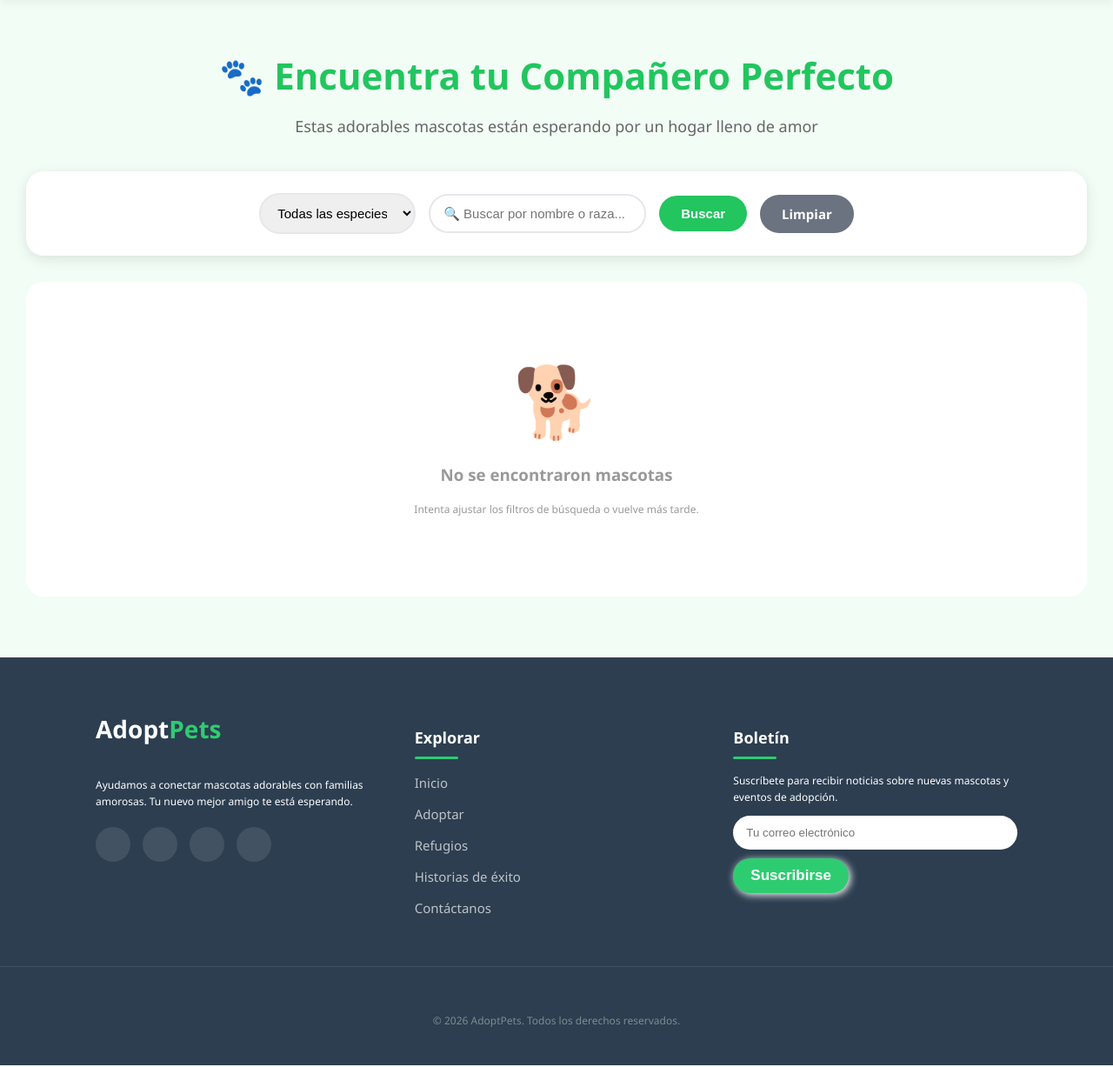
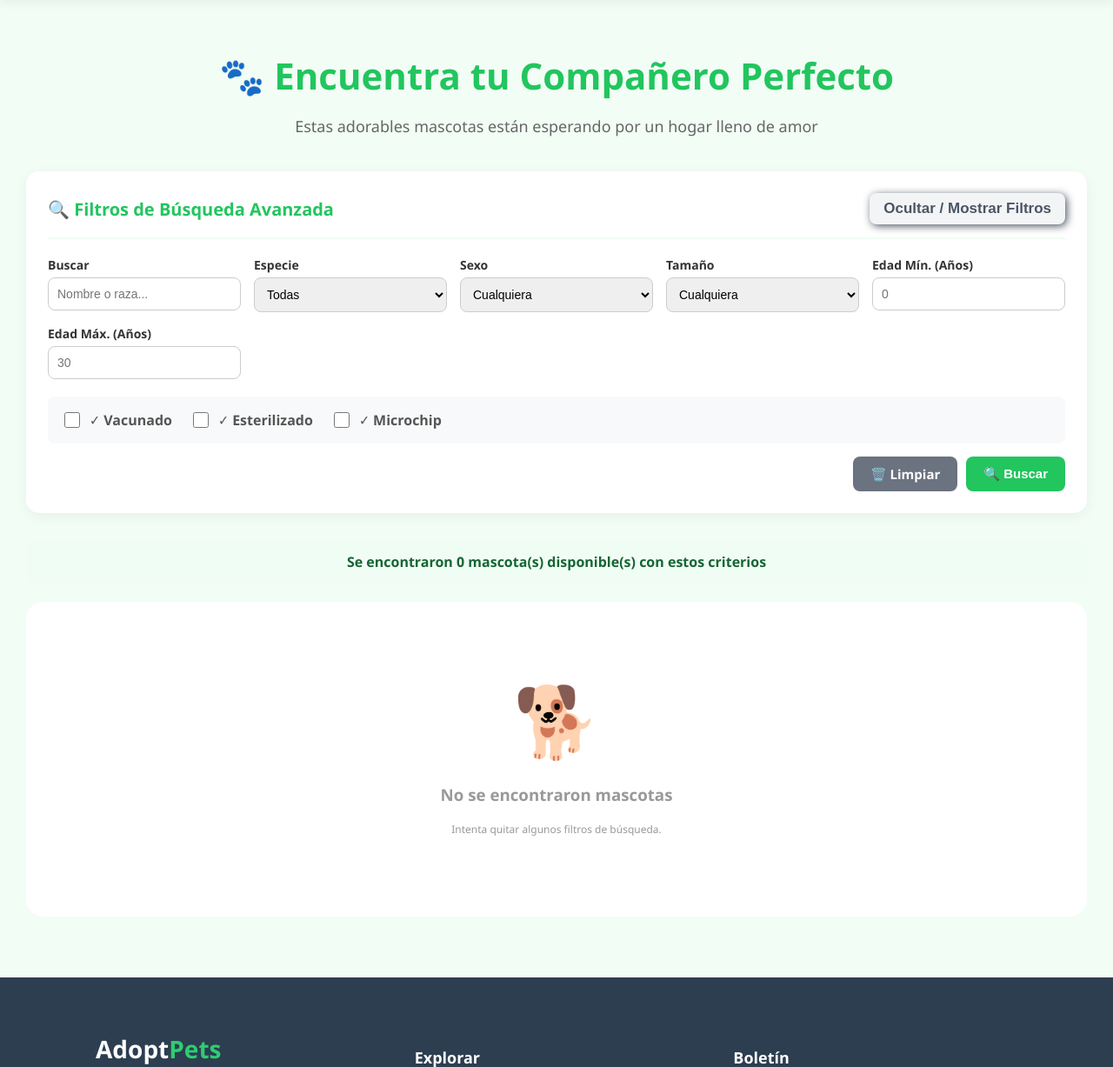
Before and after one commit to HayAky/AdoptPets-PYTHON, a Django app: page /mascotas/ in a window 1280 px wide. Shown: the part 143-1370 px from the top of the page at 87% size. Run offline with Django 5.2, Linux system fonts and the light colour scheme; the visitor is signed in with stand-in values (Sample User, id 1); data that the repository does not hold is empty.

Commit message:
se añadieron try-except, consultas multicriterio, se arreglaron las fotos

```diff
--- a/mascotas/templates/mascotas/lista.html
+++ b/mascotas/templates/mascotas/lista.html
@@ -5,30 +5,32 @@
 
 {% block extra_css %}
     <link href="{% static 'css/publicmasco.css' %}" rel="stylesheet">
+    <style>
+        /* Estilos del Panel Multicriterio extraídos de tu Java original */
+        .filter-container { background: white; border-radius: 15px; padding: 25px; margin-bottom: 30px; box-shadow: 0 4px 15px rgba(0,0,0,0.05); }
+        .filter-header { display: flex; justify-content: space-between; align-items: center; margin-bottom: 20px; border-bottom: 2px solid #f0fdf4; padding-bottom: 15px;}
+        .filter-header h3 { color: #22C55E; font-size: 20px; margin: 0; }
+        .filter-toggle { background: #f3f4f6; color: #4b5563; padding: 8px 16px; border: none; border-radius: 8px; cursor: pointer; font-weight: 600; transition: background 0.3s; }
+        .filter-toggle:hover { background: #e5e7eb; }
+
+        .filter-form { display: grid; grid-template-columns: repeat(auto-fit, minmax(200px, 1fr)); gap: 15px; margin-bottom: 20px; }
+        .filter-group { display: flex; flex-direction: column; gap: 5px; }
+        .filter-group label { font-weight: 600; color: #333; font-size: 14px; }
+        .filter-group select, .filter-group input { padding: 10px; border: 1px solid #ccc; border-radius: 8px; font-size: 14px; }
+
+        .filter-checkboxes { display: flex; gap: 20px; padding: 15px; background: #f8f9fa; border-radius: 8px; margin-bottom: 15px; flex-wrap: wrap; }
+        .checkbox-item { display: flex; align-items: center; gap: 8px; font-weight: 600; color: #555; }
+        .checkbox-item input[type="checkbox"] { width: 18px; height: 18px; cursor: pointer; accent-color: #22C55E; }
+
+        .filter-actions { display: flex; gap: 10px; justify-content: flex-end; }
+        .results-summary { background: #f0fdf4; padding: 15px 20px; border-radius: 10px; margin-bottom: 20px; text-align: center; color: #166534; font-weight: 600; }
+    </style>
 {% endblock %}
 
 {% block content %}
 <div class="container" style="max-width: 1400px; margin: 0 auto; padding: 30px;">
     <h1 class="page-title">🐾 Encuentra tu Compañero Perfecto</h1>
     <p class="page-subtitle">Estas adorables mascotas están esperando por un hogar lleno de amor</p>
-
-    <div class="filter-bar-container">
-        <form class="filter-bar" method="get" action="">
-            <select name="especie" id="especie">
-                <option value="">Todas las especies</option>
-                <option value="perro" {% if especie == 'perro' %}selected{% endif %}>🐶 Perro</option>
-                <option value="gato" {% if especie == 'gato' %}selected{% endif %}>🐱 Gato</option>
-                <option value="conejo" {% if especie == 'conejo' %}selected{% endif %}>🐰 Conejo</option>
-                <option value="ave" {% if especie == 'ave' %}selected{% endif %}>🐦 Ave</option>
-                <option value="otro" {% if especie == 'otro' %}selected{% endif %}>🐾 Otro</option>
-            </select>
-
-            <input type="text" name="busqueda" placeholder="🔍 Buscar por nombre o raza..." value="{{ busqueda }}">
-
-            <button type="submit" class="apply-btn">Buscar</button>
-            <a href="{% url 'lista_mascotas' %}" class="clear-btn">Limpiar</a>
-        </form>
-    </div>
 
     {% if messages %}
         <div style="margin-bottom: 30px;">
@@ -42,12 +44,92 @@
         </div>
     {% endif %}
 
+    <div class="filter-container">
+        <div class="filter-header">
+            <h3>🔍 Filtros de Búsqueda Avanzada</h3>
+            <button type="button" class="filter-toggle" onclick="toggleFilters()">Ocultar / Mostrar Filtros</button>
+        </div>
+
+        <form id="filterForm" method="get" action="">
+            <div class="filter-form">
+                <div class="filter-group">
+                    <label>Buscar</label>
+                    <input type="text" name="busqueda" placeholder="Nombre o raza..." value="{{ busqueda }}">
+                </div>
+
+                <div class="filter-group">
+                    <label>Especie</label>
+                    <select name="especie">
+                        <option value="">Todas</option>
+                        <option value="perro" {% if especie == 'perro' %}selected{% endif %}>🐶 Perro</option>
+                        <option value="gato" {% if especie == 'gato' %}selected{% endif %}>🐱 Gato</option>
+                        <option value="conejo" {% if especie == 'conejo' %}selected{% endif %}>🐰 Conejo</option>
+                        <option value="ave" {% if especie == 'ave' %}selected{% endif %}>🐦 Ave</option>
+                    </select>
+                </div>
+
+                <div class="filter-group">
+                    <label>Sexo</label>
+                    <select name="sexo">
+                        <option value="">Cualquiera</option>
+                        <option value="macho" {% if sexo == 'macho' %}selected{% endif %}>Macho</option>
+                        <option value="hembra" {% if sexo == 'hembra' %}selected{% endif %}>Hembra</option>
+                    </select>
+                </div>
+
+                <div class="filter-group">
+                    <label>Tamaño</label>
+                    <select name="tamano">
+                        <option value="">Cualquiera</option>
+                        <option value="pequeño" {% if tamano == 'pequeño' %}selected{% endif %}>Pequeño</option>
+                        <option value="mediano" {% if tamano == 'mediano' %}selected{% endif %}>Mediano</option>
+                        <option value="grande" {% if tamano == 'grande' %}selected{% endif %}>Grande</option>
+                    </select>
+                </div>
+
+                <div class="filter-group">
+                    <label>Edad Mín. (Años)</label>
+                    <input type="number" name="edadMin" min="0" max="30" placeholder="0" value="{{ edadMin }}">
+                </div>
+
+                <div class="filter-group">
+                    <label>Edad Máx. (Años)</label>
+                    <input type="number" name="edadMax" min="0" max="30" placeholder="30" value="{{ edadMax }}">
+                </div>
+            </div>
+
+            <div class="filter-checkboxes">
+                <div class="checkbox-item">
+                    <input type="checkbox" id="vacunado" name="vacunado" value="true" {% if vacunado %}checked{% endif %}>
+                    <label for="vacunado">✓ Vacunado</label>
+                </div>
+                <div class="checkbox-item">
+                    <input type="checkbox" id="esterilizado" name="esterilizado" value="true" {% if esterilizado %}checked{% endif %}>
+                    <label for="esterilizado">✓ Esterilizado</label>
+                </div>
+                <div class="checkbox-item">
+                    <input type="checkbox" id="microchip" name="microchip" value="true" {% if microchip %}checked{% endif %}>
+                    <label for="microchip">✓ Microchip</label>
+                </div>
+            </div>
+
+            <div class="filter-actions">
+                <a href="{% url 'lista_mascotas' %}" class="clear-btn" style="padding: 10px 20px; border-radius: 8px;">🗑️ Limpiar</a>
+                <button type="submit" class="apply-btn" style="padding: 10px 20px; border-radius: 8px;">🔍 Buscar</button>
+            </div>
+        </form>
+    </div>
+
+    <div class="results-summary">
+        Se encontraron {{ mascotas.count }} mascota(s) disponible(s) con estos criterios
+    </div>
+
     <div class="pet-grid">
         {% for mascota in mascotas %}
         <div class="pet-card">
 
-            {% if mascota.foto %}
-                <img src="{{ mascota.foto.url }}" alt="Foto de {{ mascota.nombre }}">
+            {% if mascota.fotos.all %}
+                <img src="{{ mascota.fotos.first.url_foto }}" alt="Foto de {{ mascota.nombre }}">
             {% else %}
                 <img src="{% static 'img/default-pet.jpg' %}" alt="Imagen por defecto">
             {% endif %}
@@ -61,8 +143,9 @@
                 {% endif %}
 
                 <div class="pet-badges">
-                    <span class="badge badge-vacunado">⚧️ {{ mascota.sexo|title }}</span>
-                    <span class="badge badge-esterilizado">📏 {{ mascota.tamano|title }}</span>
+                    {% if mascota.vacunado %}<span class="badge badge-vacunado">✓ Vacunado</span>{% endif %}
+                    {% if mascota.esterilizado %}<span class="badge badge-esterilizado">✓ Esterilizado</span>{% endif %}
+                    {% if mascota.microchip %}<span class="badge badge-microchip">✓ Microchip</span>{% endif %}
                 </div>
             </div>
 
@@ -81,17 +164,21 @@
         <div class="empty-state" style="grid-column: 1 / -1;">
             <div class="empty-state-icon">🐕</div>
             <h3>No se encontraron mascotas</h3>
-            <p>Intenta ajustar los filtros de búsqueda o vuelve más tarde.</p>
+            <p>Intenta quitar algunos filtros de búsqueda.</p>
         </div>
         {% endfor %}
     </div>
+</div>
 
-    {% if not request.user.is_authenticated %}
-    <div class="cta-section">
-        <h2>¿Listo para Adoptar?</h2>
-        <p>Regístrate para poder solicitar la adopción de tu mascota favorita</p>
-        <a href="{% url 'registro' %}" class="cta-btn">Crear Cuenta Gratis</a>
-    </div>
-    {% endif %}
-</div>
+<script>
+    function toggleFilters() {
+        const form = document.getElementById('filterForm');
+        // Usamos una pequeña animación CSS nativa cambiando el display
+        if (form.style.display === 'none') {
+            form.style.display = 'block';
+        } else {
+            form.style.display = 'none';
+        }
+    }
+</script>
 {% endblock %}
--- a/mascotas/views.py
+++ b/mascotas/views.py
@@ -5,29 +5,60 @@ from refugios.models import Refugio
 from django.db.models import Q
 from usuarios.decorators import roles_permitidos
 
+
 def lista_mascotas(request):
-    # Base: solo mascotas disponibles
     mascotas = Mascota.objects.filter(estado_adopcion='disponible').order_by('-fecha_registro')
 
-    # Capturamos los filtros de la URL (si existen)
+    # 1. Capturamos TODOS los posibles filtros de la URL
     busqueda = request.GET.get('busqueda', '')
     especie = request.GET.get('especie', '')
+    sexo = request.GET.get('sexo', '')
+    tamano = request.GET.get('tamano', '')
+    raza = request.GET.get('raza', '')
+    edad_min = request.GET.get('edadMin', '')
+    edad_max = request.GET.get('edadMax', '')
+    vacunado = request.GET.get('vacunado')
+    esterilizado = request.GET.get('esterilizado')
+    microchip = request.GET.get('microchip')
 
-    # Aplicamos los filtros a la base de datos
     if busqueda:
-        # Busca si el texto coincide con el nombre O con la raza
-        mascotas = mascotas.filter(
-            Q(nombre__icontains=busqueda) |
-            Q(raza__icontains=busqueda)
-        )
-
+        mascotas = mascotas.filter(Q(nombre__icontains=busqueda) | Q(raza__icontains=busqueda))
     if especie:
         mascotas = mascotas.filter(especie=especie)
+    if sexo:
+        mascotas = mascotas.filter(sexo=sexo)
+    if tamano:
+        mascotas = mascotas.filter(tamano=tamano)
+    if raza:
+        mascotas = mascotas.filter(raza__icontains=raza)  # icontains busca coincidencias parciales
 
+    # Filtros numéricos (Rango de edades)
+    if edad_min:
+        mascotas = mascotas.filter(edad_aproximada__gte=edad_min)  # gte = Mayor o igual que
+    if edad_max:
+        mascotas = mascotas.filter(edad_aproximada__lte=edad_max)  # lte = Menor o igual que
+
+    # Filtros booleanos (Casillas de verificación)
+    if vacunado:
+        mascotas = mascotas.filter(vacunado=True)
+    if esterilizado:
+        mascotas = mascotas.filter(esterilizado=True)
+    if microchip:
+        mascotas = mascotas.filter(microchip=True)
+
+    # 3. Enviamos todo al contexto para mantener los valores en el formulario HTML
     context = {
         'mascotas': mascotas,
         'busqueda': busqueda,
         'especie': especie,
+        'sexo': sexo,
+        'tamano': tamano,
+        'raza': raza,
+        'edadMin': edad_min,
+        'edadMax': edad_max,
+        'vacunado': vacunado,
+        'esterilizado': esterilizado,
+        'microchip': microchip,
     }
     return render(request, 'mascotas/lista.html', context)
 
@@ -48,26 +79,27 @@ def admin_lista_mascotas(request):
 @roles_permitidos(['ADMIN', 'REFUGIO'])
 def crear_mascota(request):
     refugios = Refugio.objects.filter(activo=True)
-    # Buscamos la sede física de este usuario (solo si es refugio)
     mi_refugio = getattr(request.user, 'mi_refugio', None) if not request.user.es_admin else None
 
     if request.method == 'POST':
-        mascota = Mascota()
-        guardar_datos_mascota(request, mascota)
+        try:  # <--- INICIA EL BLINDAJE
+            mascota = Mascota()
+            guardar_datos_mascota(request, mascota)
 
-        # CANDADO 2: Asignación automática de sede
-        if request.user.es_admin:
-            # Si es admin, dejamos que él elija de la lista
-            refugio_id = request.POST.get('refugio')
-            if refugio_id:
-                mascota.refugio_id = refugio_id
-        else:
-            # Si es refugio, ignoramos el formulario y forzamos su propia sede
-            mascota.refugio = mi_refugio
+            if request.user.es_admin:
+                refugio_id = request.POST.get('refugio')
+                if refugio_id:
+                    mascota.refugio_id = refugio_id
+            else:
+                mascota.refugio = mi_refugio
 
-        mascota.save()
-        messages.success(request, 'Mascota registrada correctamente.')
-        return redirect('admin_lista_mascotas')
+            mascota.save()
+            messages.success(request, 'Mascota registrada correctamente.')
+            return redirect('admin_lista_mascotas')
+
+        except Exception as e:  # <--- SI ALGO FALLA, LO ATRAPAMOS AQUÍ
+            messages.error(request, f'Error crítico al guardar la mascota: {str(e)}')
+            # No hacemos redirect, dejamos que se vuelva a renderizar el formulario
 
     return render(request, 'mascotas/form.html', {'refugios': refugios, 'mi_refugio': mi_refugio})
 
@@ -78,24 +110,27 @@ def editar_mascota(request, mascota_id):
     refugios = Refugio.objects.filter(activo=True)
     mi_refugio = getattr(request.user, 'mi_refugio', None) if not request.user.es_admin else None
 
-    # CANDADO 3: Bloquear intento de editar mascota ajena
     if not request.user.es_admin and mascota.refugio != mi_refugio:
         messages.error(request, 'Acceso Denegado: Esta mascota pertenece a otro refugio.')
         return redirect('admin_lista_mascotas')
 
     if request.method == 'POST':
-        guardar_datos_mascota(request, mascota)
+        try:  # <--- INICIA EL BLINDAJE
+            guardar_datos_mascota(request, mascota)
 
-        if request.user.es_admin:
-            refugio_id = request.POST.get('refugio')
-            if refugio_id:
-                mascota.refugio_id = refugio_id
-        else:
-            mascota.refugio = mi_refugio
+            if request.user.es_admin:
+                refugio_id = request.POST.get('refugio')
+                if refugio_id:
+                    mascota.refugio_id = refugio_id
+            else:
+                mascota.refugio = mi_refugio
 
-        mascota.save()
-        messages.success(request, 'Mascota actualizada correctamente.')
-        return redirect('admin_lista_mascotas')
+            mascota.save()
+            messages.success(request, 'Mascota actualizada correctamente.')
+            return redirect('admin_lista_mascotas')
+
+        except Exception as e:  # <--- ATRAPAMOS EL ERROR
+            messages.error(request, f'Error al intentar actualizar: {str(e)}')
 
     return render(request, 'mascotas/form.html', {'mascota': mascota, 'refugios': refugios, 'mi_refugio': mi_refugio})
 
@@ -105,13 +140,17 @@ def eliminar_mascota(request, mascota_id):
     mascota = get_object_or_404(Mascota, id_mascota=mascota_id)
     mi_refugio = getattr(request.user, 'mi_refugio', None) if not request.user.es_admin else None
 
-    # CANDADO 4: Bloquear borrado de mascota ajena
     if not request.user.es_admin and mascota.refugio != mi_refugio:
         messages.error(request, 'Acceso Denegado: No puedes eliminar mascotas de otros refugios.')
         return redirect('admin_lista_mascotas')
 
-    mascota.delete()
-    messages.success(request, 'Mascota eliminada.')
+    try:  # <--- INICIA EL BLINDAJE
+        mascota.delete()
+        messages.success(request, 'Mascota eliminada del sistema.')
+    except Exception as e:  # <--- ATRAPAMOS EL ERROR (ej: base de datos bloqueada)
+        messages.error(request,
+                       f'No se pudo eliminar la mascota. Es posible que tenga adopciones vinculadas. Detalle: {str(e)}')
+
     return redirect('admin_lista_mascotas')
 
 
```
Also changed, not shown: importar_datos.py (added, +154 -0 lines), usuarios/views.py (+47 -48 lines).
